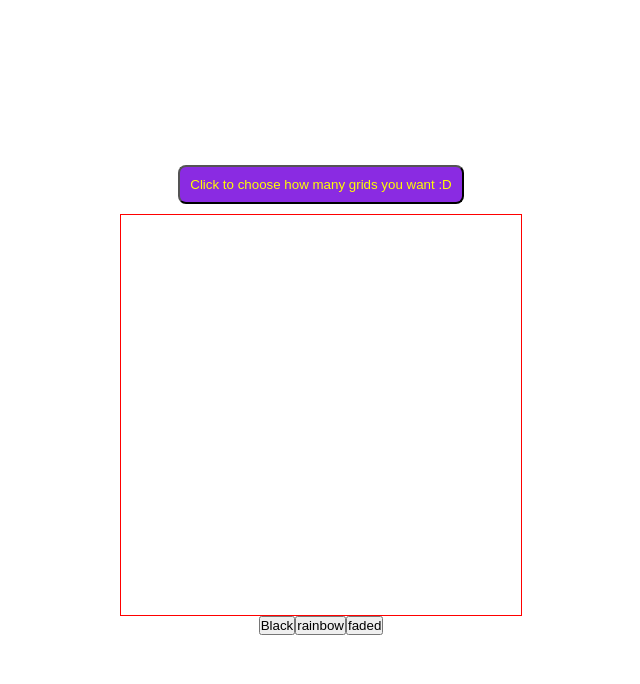
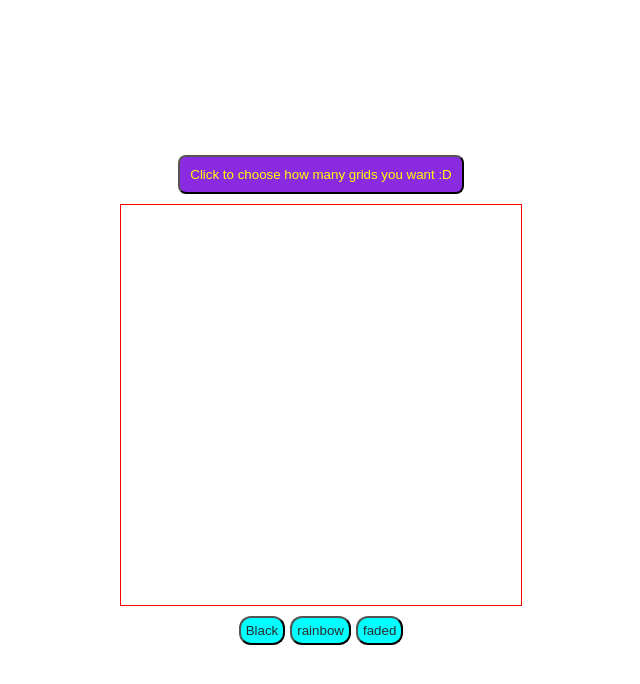
Before and after one commit to HeaDLuCK/Etch-A-Sketch, a plain HTML site: page index.html in a window 1280 px wide. Shown: the whole page, without its empty margins (319-959 px from the left). Drawn offline with Linux system fonts and the light colour scheme.

Commit message:
add style to three buttons
the buttons container switch it to flex so we can make them in one line
after that we add color and some padding

```diff
--- a/style.css
+++ b/style.css
@@ -33,3 +33,14 @@ body{
 .col{
     flex: 1;
 }
+.btnContainer{
+    margin-top: 10px;
+    display: flex;
+    gap: 5px;
+}
+.function{
+    background-color: cyan;
+    color: rgb(43, 43, 43);
+    padding: 5px;
+    border-radius: 12px;
+}
```
